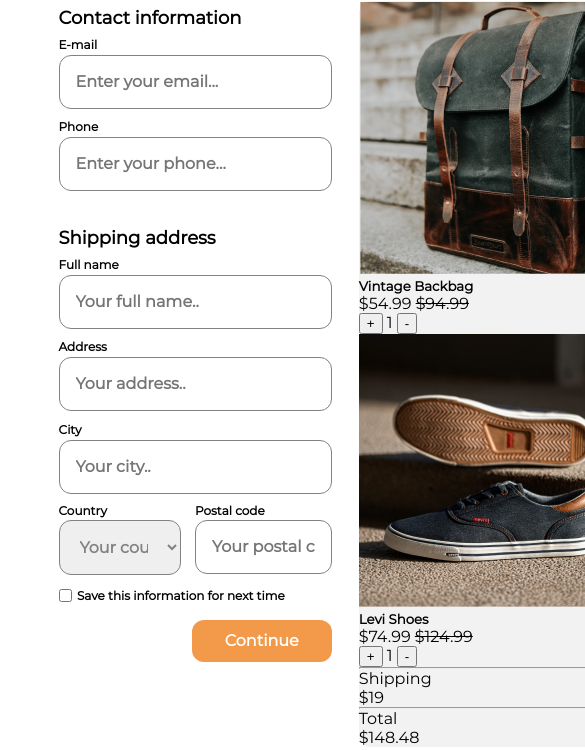
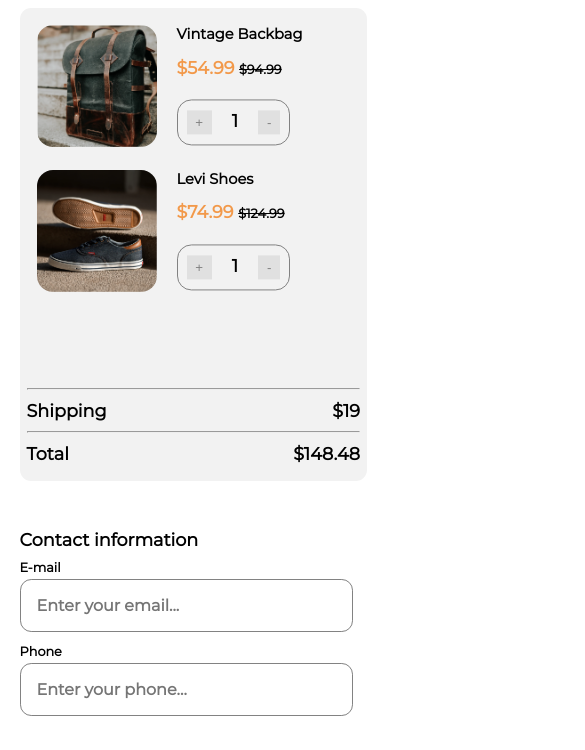
Before and after one commit to AshwinKumar-V/CheckoutPage, a plain HTML site: page index.html in a window 390 px wide. Shown: the part 72-822 px from the top of the page, 585 px wide, since content can reach past the window. Drawn offline with Linux system fonts and the light colour scheme.

Commit message:
Responsive done

```diff
--- a/css/master.css
+++ b/css/master.css
@@ -17,9 +17,9 @@ body{
 }
 
 h1{
+    font-size: 2.2rem;
+    line-height: 2.7rem;
     font-weight: 600;
-    font-size: 36px;
-    line-height: 44px;
     margin-bottom: 5%;
 }
 
@@ -46,26 +46,26 @@ h1{
     }
 
     .contact_form h4{
-        font-size: 18px;
-        line-height: 22px;
+        font-size: 1.1rem;
+        line-height: 1.3rem;
         margin:2% 0;
     }
 
     .contact_form label{
-        font-size: 12px;
-        line-height: 15px;
+        font-size: .8rem;
+        line-height: .9rem;
         margin: 1% 0;
     }
 
     input, select{
-        border: 1px solid #828282;
+        border: .1rem solid #828282;
         box-sizing: border-box;
-        border-radius: 12px;
+        border-radius: .7rem;
         padding: 1rem;
         font-family: 'Montserrat';
         font-weight: 600;
-        font-size: 16px;
-        line-height: 20px;
+        font-size: 1rem;
+        line-height: 1.2rem;
         color: #828282;
     }
 
@@ -95,7 +95,7 @@ h1{
         color: white;
         border-style: none;
         background: #F2994A;
-        border-radius: 12px;
+        border-radius: .7rem;
         width: fit-content;
         padding: 4% 12%;
         margin: 5% 0;
@@ -106,18 +106,139 @@ h1{
     }
 
 .cart{
-    width: 100%;
+    width: 80%;
     background: #F2F2F2;
-    border-radius: 12px;
+    border-radius: .7rem;
+    padding: 2%;
+    font-weight: 600;
+    height: max-content;
 }
+    .item{
+        display: flex;
+    }
+    .item_img{
+        width:36%;
+        margin:3%;
+    }
+        .item_img img{
+            width: 100%;
+            border-radius: 1rem;
+        }
+    .item_text{
+        margin: 3%;
+        display: flex;
+        flex-direction: column;
+        justify-content: space-between;
+        font-size: 1.1rem;
+        width: 50%;
+    }
+        .item_text h5{
+            margin-bottom: 8%;
+        }
+        .item_text p{
+            color:#F2994A;
+        }
+        .item_text p del{
+            color: #000000;
+            font-size: .8rem;
+            margin-right: 5%;
+        }
+        .item_text_quantity{
+            border: .1rem solid #828282;
+            border-radius: .9rem;
+            padding: 6% 1%;
+            display: flex;
+            justify-content: space-around;
+            transform: translateY(-10%);
+            width:65%;
+        }
+        .item_text_quantity button{
+            background-color:  #E0E0E0;
+            border-style: none;
+            padding: 4% 8%;
+            color: #828282;
+        }
+        .item_text_quantity label{
+            margin:0 5%;
+        }
+    .item:nth-child(2){
+        margin-bottom: 25%;
+    }
+    .cart_total{
+        display: flex;
+        justify-content: space-between;
+        font-size: 1.1rem;
+        margin: 3% 0;
+    }
 
 footer{
     margin-top: 10%;
     padding: 2% 4%;
     font-weight: 500;
-    font-size: 14px;
-    line-height: 17px;
+    font-size: .9rem;
+    line-height: 1rem;
     color: #BDBDBD;
     font-family: Montserrat;
     align-self: center;
 }
+
+/*------------------Media Queries for Responsive Design----------------------------*/
+@media screen and (max-width: 2560px) {
+    body{
+        font-size: 22px;
+    }
+}
+
+@media screen and (max-width: 1440px) {
+    body{
+        font-size: 18px;
+    }
+}
+
+@media screen and (max-width: 1336px) {
+    body{
+        font-size: 16px;
+    }
+}
+@media screen and (max-width: 1200px) {
+    body{
+        font-size: 14px;
+        margin: 4% 10%;
+    }
+    .contact_form{
+        width: 48%;
+    }
+}
+@media screen and (max-width: 840px) {
+    body{
+        font-size: 12px;
+        margin: 4% 3%;
+    }
+    .contact_form{
+        width: 43%;
+    }
+}
+
+@media screen and (max-width: 425px) {
+    body{
+        margin: 5%;
+        font-size: 10px;
+    }
+    .content_wrapper{
+        flex-direction: column-reverse;
+    }
+    .contact_form{
+        width: 95%;
+        margin: 12% 0;
+    }
+    .cart{
+        width: 95%;
+        margin: 0;
+    }
+    h1{
+        font-size: 1.8rem;
+    }
+    footer{
+        font-size: .8rem;
+    }
+}
```
